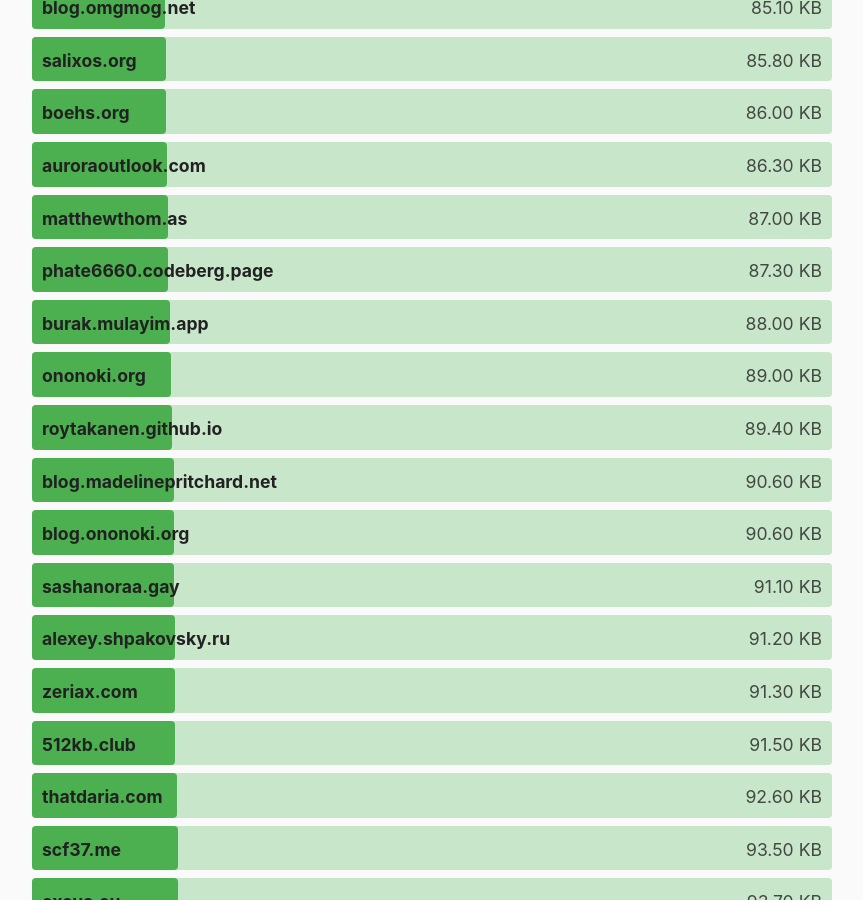
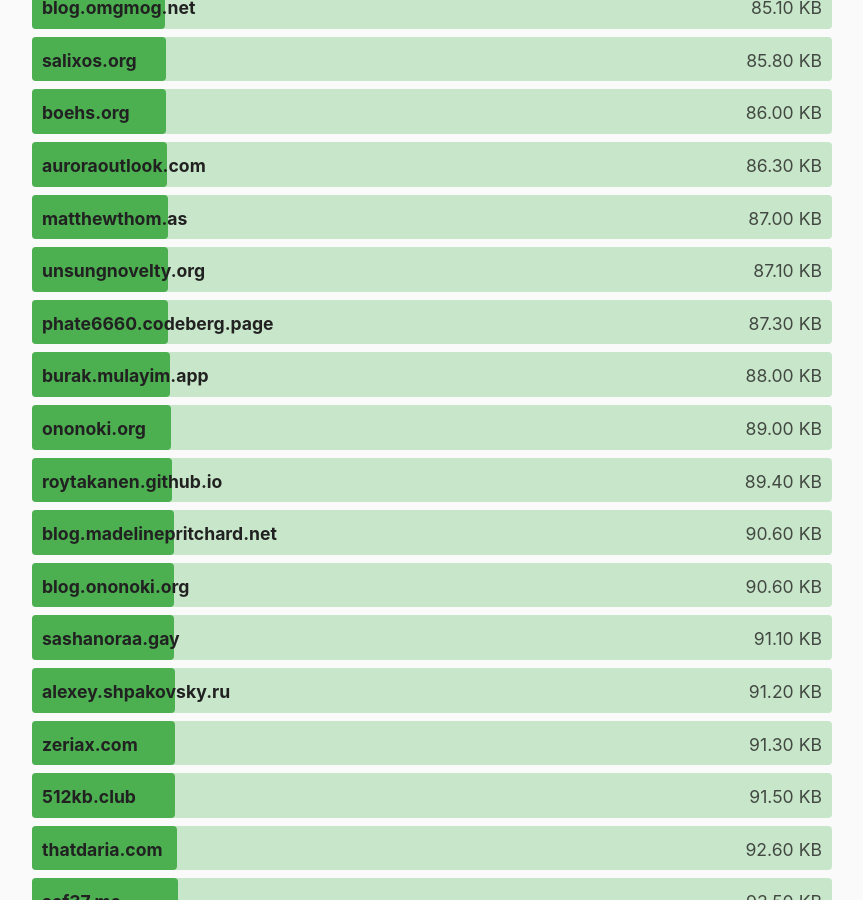
Before and after one commit to kevquirk/512kb.club, a Jekyll site: the page built from index.md, in a window 1280 px wide and 900 px high, scrolled down 18153 px. Shown: the whole window, without its empty margins (208-1071 px from the left). Built offline with Jekyll 4.4.1, drawn with Linux system fonts in a browser that asks for light colours.

Commit message:
Add unsungnovelty.org to 512kb.club

```diff
--- a/_data/sites.yml
+++ b/_data/sites.yml
@@ -2767,6 +2767,11 @@
   size: 454
   last_checked: 2022-05-15
 
+- domain: unsungnovelty.org
+  url: https://www.unsungnovelty.org/
+  size: 87.1
+  last_checked: 2023-04-25
+
 - domain: usecue.com
   url: https://www.usecue.com/
   size: 51.6
```
